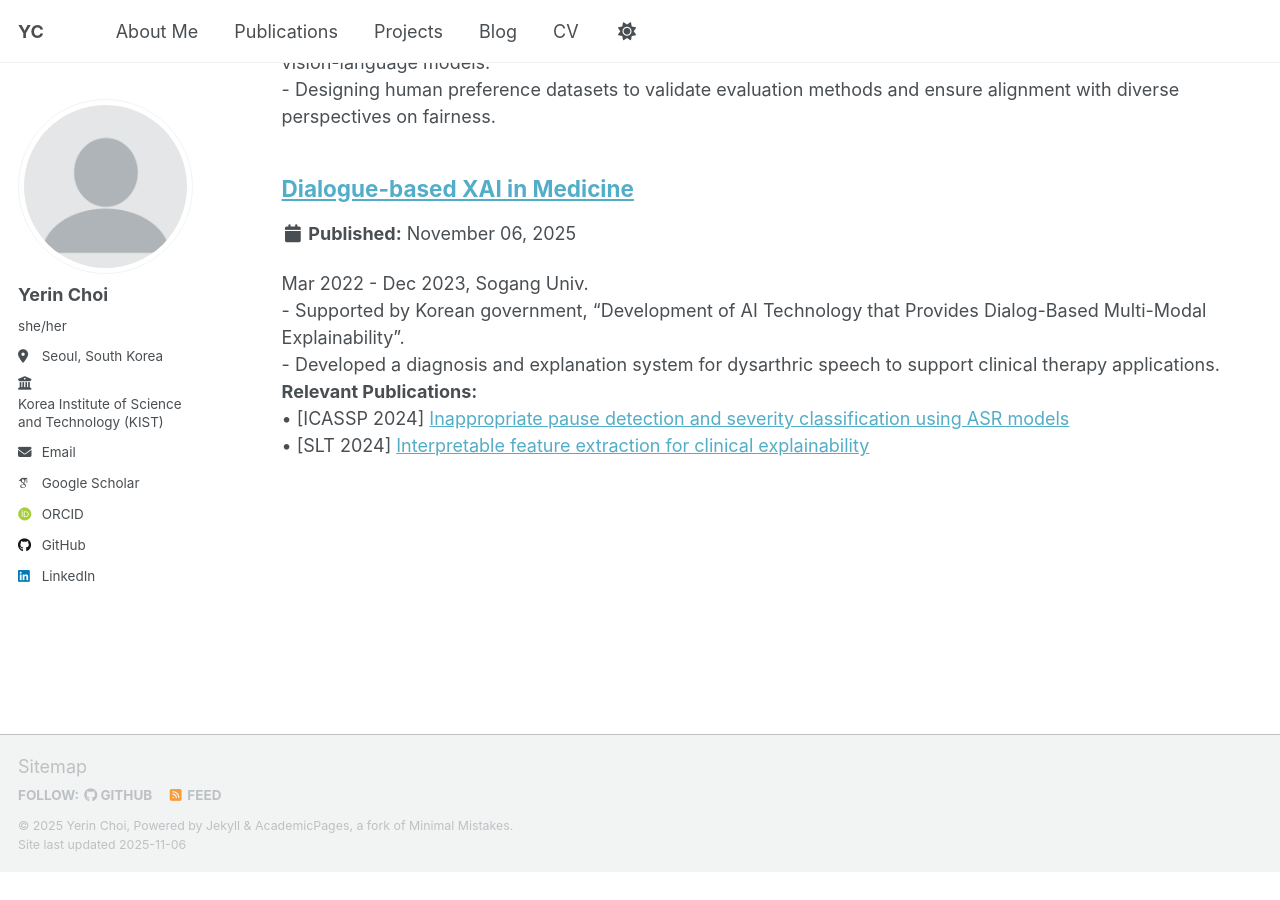
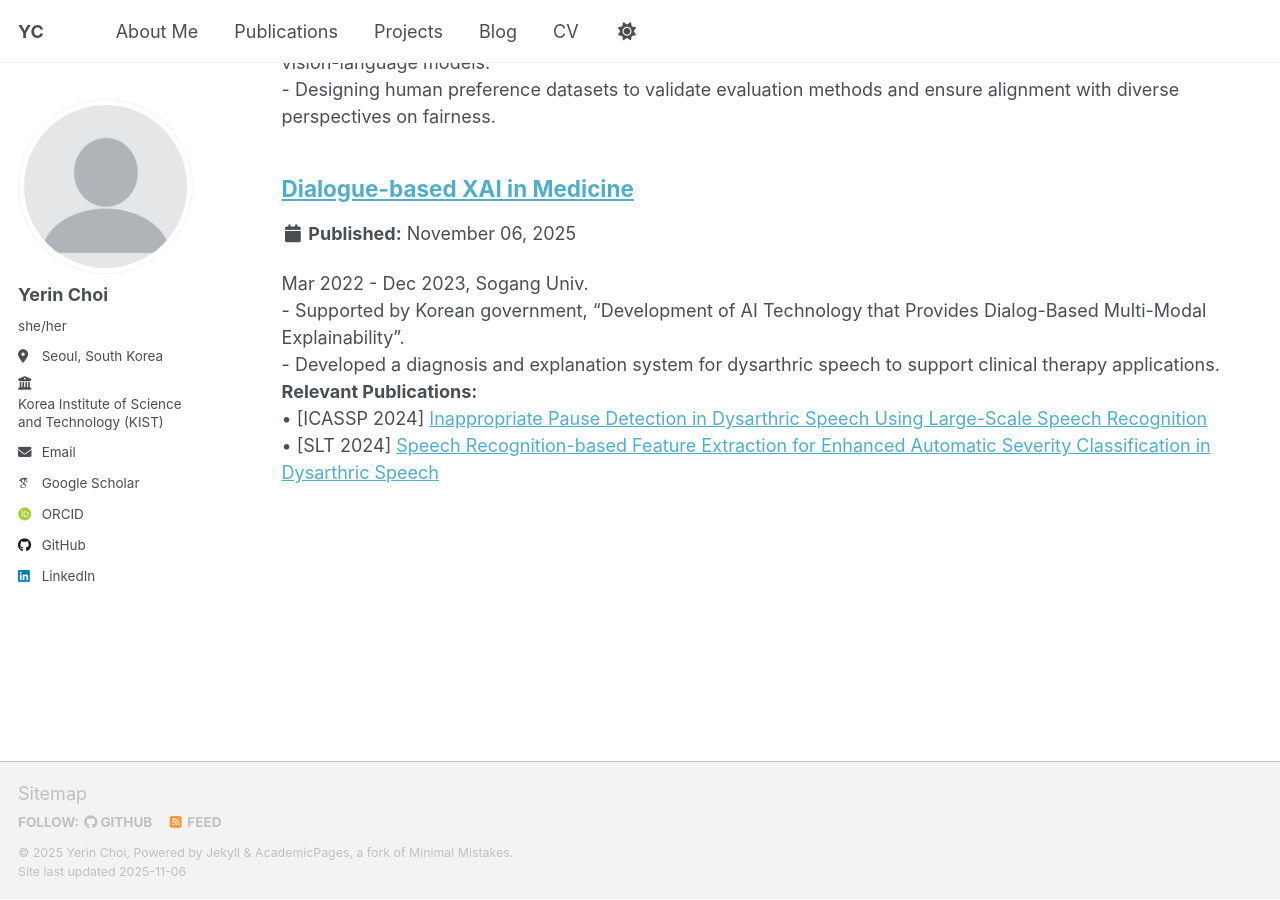
Before and after one commit to lakahaga/lakahaga.github.io, a Jekyll site: the page built from _pages/portfolio.html, in a window 1280 px wide and 900 px high, scrolled down 1180 px. Built offline with Jekyll 4.4.1, drawn with Linux system fonts in a browser that asks for light colours; some web fonts are replaced; a script that is not in the unit is left out; before the commit the page ends 2053 px from its top, so only the background shows below that.

Commit message:
Update 2024_0_xai.md

```diff
--- a/_portfolio/2024_0_xai.md
+++ b/_portfolio/2024_0_xai.md
@@ -1,5 +1,5 @@
 ---
 title: "Dialogue-based XAI in Medicine"
-excerpt: "Mar 2022 - Dec 2023, Sogang Univ.<br/>- Supported by Korean government, \"Development of AI Technology that Provides Dialog-Based Multi-Modal Explainability\". <br/>- Developed a diagnosis and explanation system for dysarthric speech to support clinical therapy applications.  <br/><b>Relevant Publications:</b> <br/>• [ICASSP 2024] <a href='/publication/2024-icassp-pause-detection'>Inappropriate pause detection and severity classification using ASR models</a> <br/>• [SLT 2024] <a href='/publication/2024-slt-dysarthria'>Interpretable feature extraction for clinical explainability</a>"
+excerpt: "Mar 2022 - Dec 2023, Sogang Univ.<br/>- Supported by Korean government, \"Development of AI Technology that Provides Dialog-Based Multi-Modal Explainability\". <br/>- Developed a diagnosis and explanation system for dysarthric speech to support clinical therapy applications.  <br/><b>Relevant Publications:</b> <br/>• [ICASSP 2024] <a href='/publication/2024-icassp-pause-detection'>Inappropriate Pause Detection in Dysarthric Speech Using Large-Scale Speech Recognition</a> <br/>• [SLT 2024] <a href='/publication/2024-slt-dysarthria'> Speech Recognition-based Feature Extraction for Enhanced Automatic Severity Classification in Dysarthric Speech</a>"
 collection: portfolio
 ---
```
